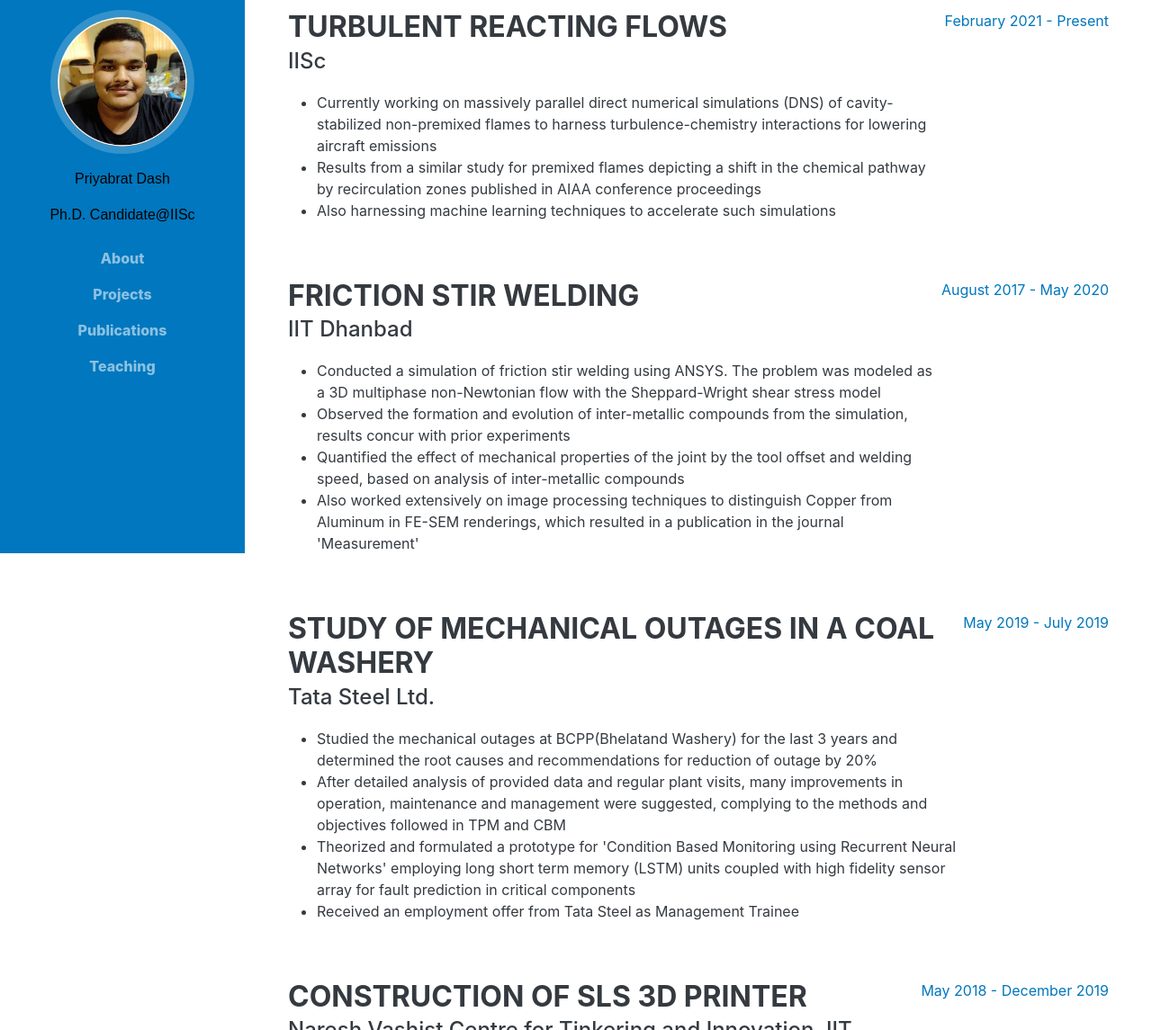
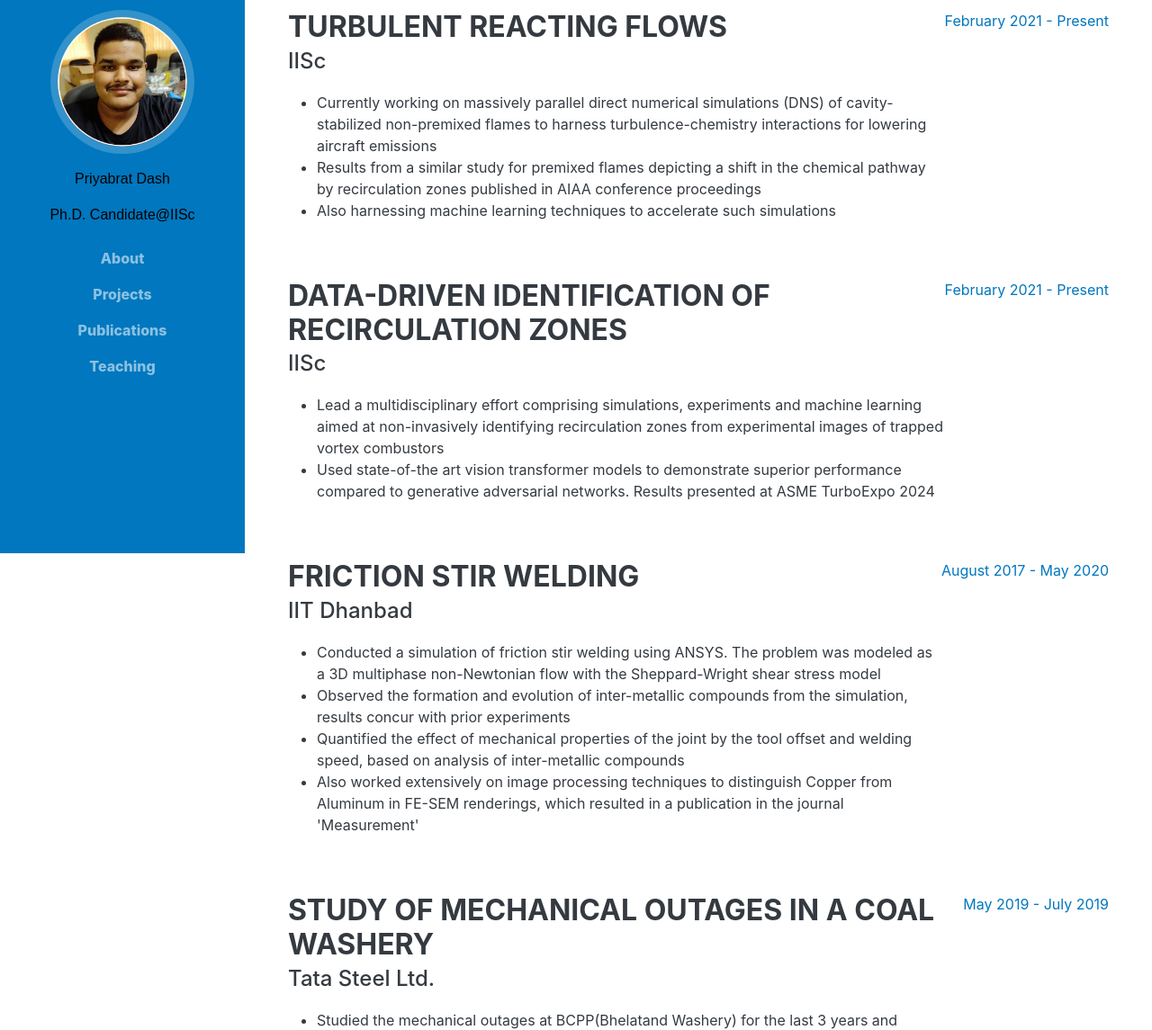
Before and after one commit to dashp7/dashp.github.io, a plain HTML site: page projects.html in a window 1280 px wide. Shown: the part 185-1330 px from the top of the page at 90% size. Drawn offline with nearby package versions, Linux system fonts and the light colour scheme; a web font is replaced by a local one.

Commit message:
Update projects.html

```diff
--- a/projects.html
+++ b/projects.html
@@ -60,6 +60,19 @@
 
                     <div class="d-flex flex-column flex-md-row justify-content-between mb-5">
                         <div class="flex-grow-1">
+                            <h3 class="mb-0">Data-driven identification of recirculation zones</h3>
+                            <div class="subheading mb-3">IISc</div>
+                            <ul>
+                            <li>Lead a multidisciplinary effort comprising simulations, experiments and machine learning aimed at non-invasively identifying recirculation zones from experimental images of trapped vortex combustors</li>
+                            <li>Used state-of-the art vision transformer models to demonstrate superior performance compared to generative adversarial networks. Results presented at ASME TurboExpo 2024</li>
+                            <!-- <li>Also harnessing machine learning techniques to accelerate such simulations</li> -->
+                        </ul>
+                        </div>
+                        <div class="flex-shrink-0"><span class="text-primary">February 2021 - Present</span></div>
+                    </div>
+
+                    <div class="d-flex flex-column flex-md-row justify-content-between mb-5">
+                        <div class="flex-grow-1">
                             <h3 class="mb-0">Friction Stir Welding</h3>
                             <div class="subheading mb-3">IIT Dhanbad</div>
                             <ul>
```
